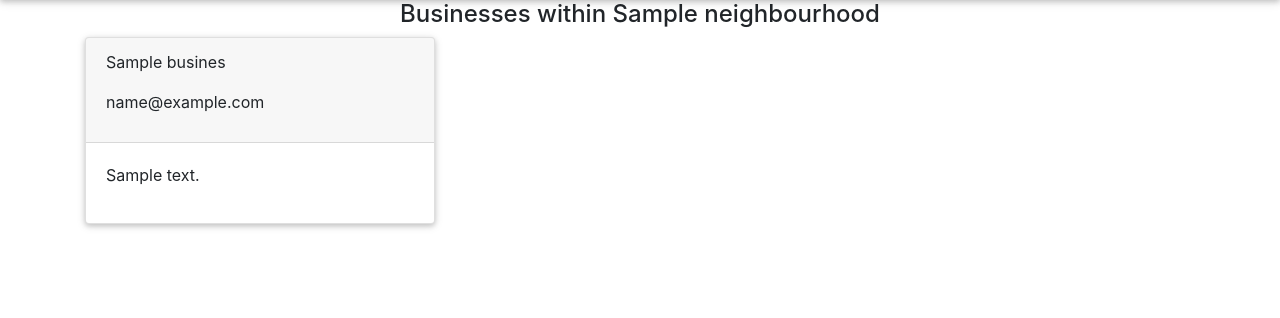
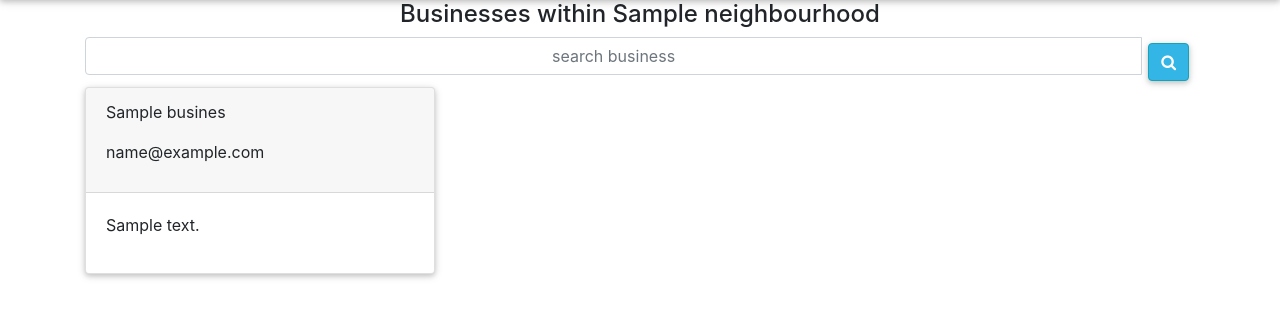
Before and after one commit to Vector254/hoodwatch, a Django app: page /business/1 in a window 1280 px wide. Shown: the part 56-374 px from the top of the page. Run offline with Django 3.2, Linux system fonts and the light colour scheme; tables that the repository leaves empty hold one stand-in row (values such as "Sample post"); some libraries are stand-ins or nearby versions.

Commit message:
implement business search

```diff
--- a/hoodwatch/models.py
+++ b/hoodwatch/models.py
@@ -33,6 +33,11 @@ class Business(models.Model):
     def __str__(self):
         return f'{self.name} Business'
 
+    @classmethod
+    def search_business(cls, name):
+        return cls.objects.filter(name__icontains=name).all()
+
+
 class Contacts(models.Model):
     hood = models.ForeignKey(NeighbourHood,related_name='contacts', on_delete=models.CASCADE)
     health = models.IntegerField(null=True, blank=True)
--- a/hoodwatch/templates/base.html
+++ b/hoodwatch/templates/base.html
@@ -11,7 +11,7 @@
     <title> v-rate</title>
   {% endif %}
   {% block styles %}
-
+  <link rel="stylesheet" href="https://stackpath.bootstrapcdn.com/font-awesome/4.7.0/css/font-awesome.min.css">
   <link href="https://cdnjs.cloudflare.com/ajax/libs/twitter-bootstrap/4.3.1/css/bootstrap.min.css" rel="stylesheet">
   <link href="https://cdnjs.cloudflare.com/ajax/libs/mdbootstrap/4.8.10/css/mdb.min.css" rel="stylesheet">
   <link rel="stylesheet" href="{% static 'css/styles.css' %}">
--- a/hoodwatch/templates/business.html
+++ b/hoodwatch/templates/business.html
@@ -4,6 +4,16 @@
 <div class="container">
 
     <h4 class="text-center">Businesses within {{hood.name}}</h4>
+    <!--search form-->
+    <form id="search" class="navbar-form " role="search" action="{% url 'search' %}">
+
+        <div class="input-group">
+          <input type="text" class="form-control text-center" placeholder="search business" name="query">
+          <button type="submit" class="btn btn-info"><i class="fa fa-search" aria-hidden="true"></i></button>
+        </div>
+
+      </form>
+
     <div class="row">
        {% for biz in business %}
        <div class="col-md-4">
--- a/hoodwatch/urls.py
+++ b/hoodwatch/urls.py
@@ -19,7 +19,7 @@ urlpatterns=[
     url(r'business/(\d+)', views.business, name='hood-business'),
     url(r'contacts/(\d+)', views.contacts, name='hood-contacts'),
     url(r'announcements/(\d+)', views.announcements, name='announcements'),
-
+    url(r'^search/', views.search_results, name='search'),
 ]
 if settings.DEBUG:
     urlpatterns+= static(settings.MEDIA_URL, document_root = settings.MEDIA_ROOT)
--- a/hoodwatch/views.py
+++ b/hoodwatch/views.py
@@ -120,3 +120,18 @@ def announcements(request, hood_id):
         'form':form,
     }
     return render(request,'announcements.html',params )
+
+def search_results(request):
+    if request.method == 'GET':
+        name = request.GET.get("query")
+        results = Business.objects.filter(name__icontains=name).all()
+        print(results)
+        message = f'name'
+        params = {
+            'results': results,
+            'message': message
+        }
+        return render(request, 'search.html', params)
+    else:
+        message = "You haven't searched for any image category"
+    return render(request, 'search.html', {'message': message})
```
Also changed, not shown: hoodwatch/templates/search.html (added, +36 -0 lines).
